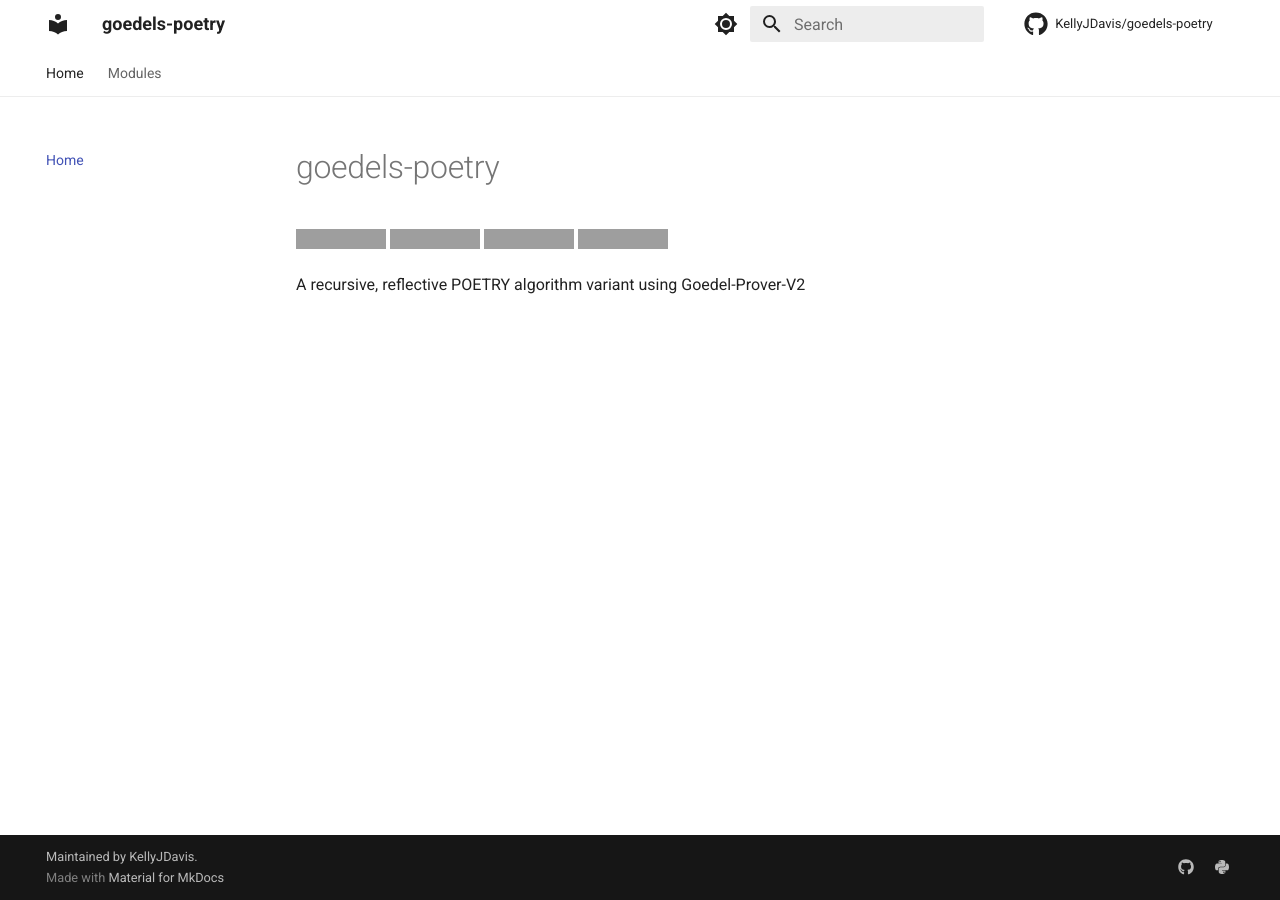
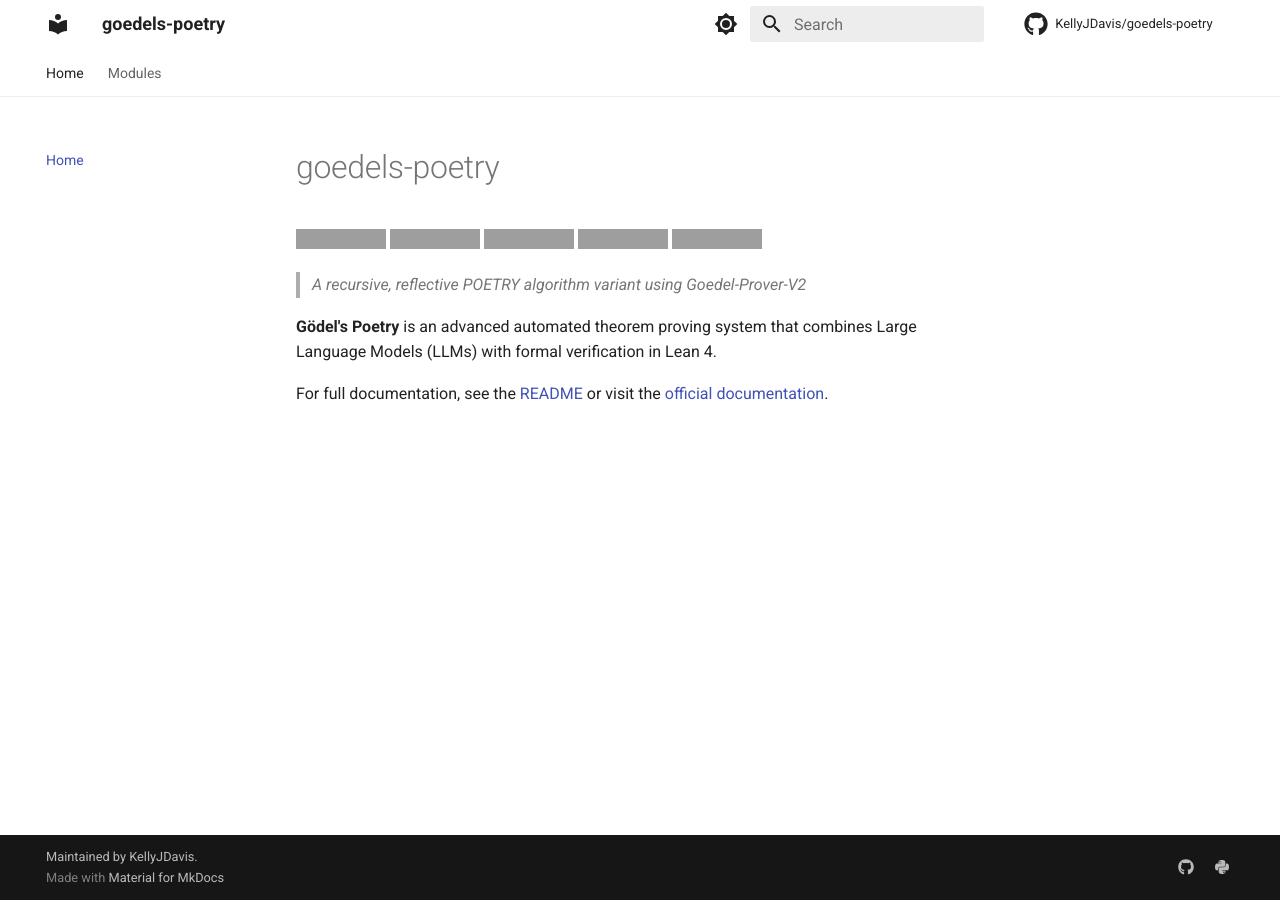
Before and after one commit to KellyJDavis/goedels-poetry, an MkDocs documentation site: the page built from docs/index.md, in a window 1280 px wide. Built offline with MkDocs 1.6.1 and Material for MkDocs 9.7.7, drawn with Linux system fonts in a browser that asks for light colours; comment, search, counter and statistics services are not loaded; grey boxes are pictures that could not be loaded.

Commit message:
Updated docs

```diff
--- a/docs/index.md
+++ b/docs/index.md
@@ -1,8 +1,13 @@
 # goedels-poetry
 
-[![Release](https://img.shields.io/github/v/release/KellyJDavis/goedels-poetry)](https://img.shields.io/github/v/release/KellyJDavis/goedels-poetry)
+[![Release](https://img.shields.io/github/v/release/KellyJDavis/goedels-poetry)](https://github.com/KellyJDavis/goedels-poetry/releases)
 [![Build status](https://img.shields.io/github/actions/workflow/status/KellyJDavis/goedels-poetry/main.yml?branch=main)](https://github.com/KellyJDavis/goedels-poetry/actions/workflows/main.yml?query=branch%3Amain)
-[![Commit activity](https://img.shields.io/github/commit-activity/m/KellyJDavis/goedels-poetry)](https://img.shields.io/github/commit-activity/m/KellyJDavis/goedels-poetry)
-[![License](https://img.shields.io/github/license/KellyJDavis/goedels-poetry)](https://img.shields.io/github/license/KellyJDavis/goedels-poetry)
+[![codecov](https://codecov.io/gh/KellyJDavis/goedels-poetry/branch/main/graph/badge.svg)](https://codecov.io/gh/KellyJDavis/goedels-poetry)
+[![Commit activity](https://img.shields.io/github/commit-activity/m/KellyJDavis/goedels-poetry)](https://github.com/KellyJDavis/goedels-poetry/graphs/commit-activity)
+[![License](https://img.shields.io/github/license/KellyJDavis/goedels-poetry)](https://github.com/KellyJDavis/goedels-poetry/blob/main/LICENSE)
 
-A recursive, reflective POETRY algorithm variant using Goedel-Prover-V2
+> *A recursive, reflective POETRY algorithm variant using Goedel-Prover-V2*
+
+**Gödel's Poetry** is an advanced automated theorem proving system that combines Large Language Models (LLMs) with formal verification in Lean 4.
+
+For full documentation, see the [README](https://github.com/KellyJDavis/goedels-poetry/blob/main/README.md) or visit the [official documentation](https://KellyJDavis.github.io/goedels-poetry/).
```
Also changed, not shown: CONFIGURATION.md (+10 -7 lines), CONTRIBUTING.md (+2 -2 lines), PUBLISHING.md (+5 -5 lines).
